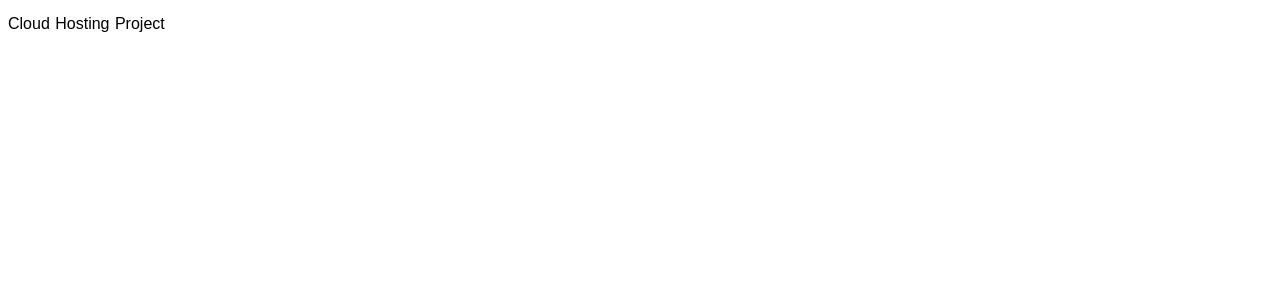
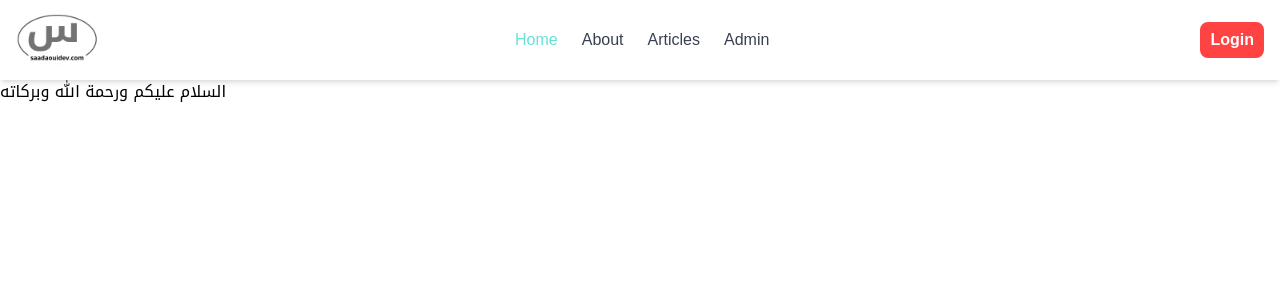
Before and after one commit to Saadaoui-Forkan/Cloud-Hosting, a Next.js app: page / in a window 1280 px wide. Shown: the top 300 px of the page. Built offline with nearby package versions, Linux system fonts and the light colour scheme.

Commit message:
create header

```diff
--- a/src/app/layout.tsx
+++ b/src/app/layout.tsx
@@ -1,5 +1,6 @@
 import { Metadata } from "next";
 import { Noto_Kufi_Arabic } from "next/font/google";
+import './globals.css'
 
 const bodyFontFamily = Noto_Kufi_Arabic({ subsets: ['arabic'] })
 
--- a/src/app/page.tsx
+++ b/src/app/page.tsx
@@ -1,7 +1,10 @@
+import Header from "@/components/header"
+
 export default function Home() {
   return (
     <div className="">
-      Cloud Hosting Project
+      <Header/>
+      السلام عليكم ورحمة الله وبركاته
     </div>
   );
 }
--- /dev/null
+++ b/src/components/header/index.tsx
@@ -0,0 +1,213 @@
+// 'use client'
+// import Image from 'next/image'
+// import Link from 'next/link'
+// import React, { useState } from 'react'
+// import logo from "../../../public/logo.png"
+// import { usePathname } from 'next/navigation'
+
+// const Header = () => {
+//   const pathname: string = usePathname()
+//   const [openNav, setOpenNav] = useState(false)
+//   return (
+//     <div className="flex justify-between items-center shadow-md h-20">
+//       <Link href="/">
+//         <Image
+//           src={logo}
+//           alt="Logo"
+//           height={100}
+//           width={100}
+//           className="cursor-pointer"
+//         />
+//       </Link>
+//       <div className="hidden md:flex items-center space-x-6 text-gray-700">
+//           <Link
+//             href="/"
+//             className={`${pathname === '/' ? 'text-accentCyan' : ' '} hover:text-accentCyan transition duration-300`}
+//           >
+//             Home
+//           </Link>
+//           <Link
+//             href="/about"
+//             className={`${pathname === '/about' ? 'text-accentCyan' : ' '} hover:text-accentCyan transition duration-300`}
+//           >
+//             About
+//           </Link>
+//           <Link
+//             href="/articles"
+//             className={`${pathname === '/articles' ? 'text-accentCyan' : ' '} hover:text-accentCyan transition duration-300`}
+//           >
+//             Articles
+//           </Link>
+//           <Link
+//             href="/admin"
+//             className={`${pathname === '/admin' ? 'text-accentCyan' : ' '} hover:text-accentCyan transition duration-300`}
+//           >
+//             Admin
+//           </Link>
+//       </div>
+//       <div className="flex items-center space-x-6 mx-4">
+//           <Link
+//             href="/login"
+//             className='px-2 py-1 bg-lightRed text-white rounded-lg font-bold border-2 border-lightRed hover:text-lightRed hover:bg-white hover:border-2 transition duration-300'
+//           >
+//             Login
+//           </Link>
+//         <div className="cursor-pointer md:hidden" onClick={()=>setOpenNav(!openNav)}>
+//           <div className="bg-darkBlue w-6 h-1 rounded-sm _transition-all _duration-150 _rotate-45 _translate-y-2"></div>
+//           <div className="bg-darkBlue w-6 h-1 my-1 rounded-sm"></div>
+//           <div className="bg-darkBlue w-6 h-1 rounded-sm _transition-all _duration-150 _rotate-[-45deg] _translate-y-[-8px]"></div>
+//         </div>
+//       </div>
+//       <div className="absolute top-0 left-0 right-0 flex flex-col md:hidden">
+//         <h2 className='text-black mx-auto text-lg'><Link href={'/'} >Home</Link></h2>
+//         <h2 className='text-black mx-auto text-lg m-3'><Link href={'/about'}>About</Link></h2>
+//         <h2 className='text-black mx-auto text-lg m-3'><Link href={'/articles'}>Articles</Link></h2>
+//         <h2 className='text-black mx-auto text-lg m-3'><Link href={'/admin'}>Admin</Link></h2>
+//       </div>
+//     </div>
+//   );
+// }
+
+// export default Header
+
+// 'use client'
+// import Image from 'next/image'
+// import Link from 'next/link'
+// import React, { useState } from 'react'
+// import logo from "../../../public/logo.png"
+// import { usePathname } from 'next/navigation'
+
+// const Header = () => {
+//   const pathname: string = usePathname()
+//   const [openNav, setOpenNav] = useState(false)
+
+//   return (
+//     <div className="flex justify-between items-center shadow-md h-20 relative">
+//       {/* Logo */}
+//       <Link href="/">
+//         <Image
+//           src={logo}
+//           alt="Logo"
+//           height={100}
+//           width={100}
+//           className="cursor-pointer"
+//         />
+//       </Link>
+
+//       {/* Menu Desktop */}
+//       <div className="hidden md:flex items-center space-x-6 text-gray-700">
+//         <Link href="/" className={`${pathname === '/' ? 'text-accentCyan' : ''} hover:text-accentCyan transition duration-300`}>Home</Link>
+//         <Link href="/about" className={`${pathname === '/about' ? 'text-accentCyan' : ''} hover:text-accentCyan transition duration-300`}>About</Link>
+//         <Link href="/articles" className={`${pathname === '/articles' ? 'text-accentCyan' : ''} hover:text-accentCyan transition duration-300`}>Articles</Link>
+//         <Link href="/admin" className={`${pathname === '/admin' ? 'text-accentCyan' : ''} hover:text-accentCyan transition duration-300`}>Admin</Link>
+//       </div>
+
+//       {/* Login Button */}
+//       <div className="flex items-center space-x-6 mx-4">
+//         <Link href="/login" className="px-2 py-1 bg-lightRed text-white rounded-lg font-bold border-2 border-lightRed hover:text-lightRed hover:bg-white transition duration-300">
+//           Login
+//         </Link>
+
+//         {/* Hamburger Menu Icon */}
+//         <div className="cursor-pointer md:hidden" onClick={() => setOpenNav(!openNav)}>
+//           <div className={`bg-darkBlue w-6 h-1 rounded-sm transition-all duration-300 ${openNav ? 'rotate-45 translate-y-2' : ''}`}></div>
+//           <div className={`bg-darkBlue w-6 h-1 my-1 rounded-sm transition-all duration-300 ${openNav ? 'opacity-0' : ''}`}></div>
+//           <div className={`bg-darkBlue w-6 h-1 rounded-sm transition-all duration-300 ${openNav ? '-rotate-45 -translate-y-2' : ''}`}></div>
+//         </div>
+//       </div>
+
+//       {/* Mobile Menu */}
+//       <div className={`absolute top-20 left-0 right-0 bg-white shadow-md md:hidden flex flex-col items-center space-y-4 transition-all duration-500 overflow-hidden ${openNav ? 'max-h-60 py-4' : 'max-h-0 py-0'}`}>
+//         <Link href="/" onClick={() => setOpenNav(false)} className="text-black text-lg hover:text-accentCyan">Home</Link>
+//         <Link href="/about" onClick={() => setOpenNav(false)} className="text-black text-lg hover:text-accentCyan">About</Link>
+//         <Link href="/articles" onClick={() => setOpenNav(false)} className="text-black text-lg hover:text-accentCyan">Articles</Link>
+//         <Link href="/admin" onClick={() => setOpenNav(false)} className="text-black text-lg hover:text-accentCyan">Admin</Link>
+//       </div>
+//     </div>
+//   );
+// }
+
+// export default Header
+
+
+'use client'
+import Image from 'next/image'
+import Link from 'next/link'
+import React, { useState } from 'react'
+import logo from "../../../public/logo.png"
+import { usePathname } from 'next/navigation'
+
+const Header = () => {
+  const pathname: string = usePathname()
+  const [openNav, setOpenNav] = useState(false)
+
+  interface NavLink {
+    name: string;
+    path: string;
+  }
+
+  const navLinks: NavLink[] = [
+    { name: 'Home', path: '/' },
+    { name: 'About', path: '/about' },
+    { name: 'Articles', path: '/articles' },
+    { name: 'Admin', path: '/admin' },
+  ];
+
+  return (
+    <div className="flex justify-between items-center shadow-md h-20 relative">
+      {/* Logo */}
+      <Link href="/">
+        <Image
+          src={logo}
+          alt="Logo"
+          height={100}
+          width={100}
+          className="cursor-pointer"
+        />
+      </Link>
+
+      {/* Menu Desktop */}
+      <div className="hidden md:flex items-center space-x-6 text-gray-700">
+        {navLinks.map(link => (
+          <Link
+            key={link.name}
+            href={link.path}
+            className={`${pathname === link.path ? 'text-accentCyan' : ''} hover:text-accentCyan transition duration-300`}
+          >
+            {link.name}
+          </Link>
+        ))}
+      </div>
+
+      {/* Login Button */}
+      <div className="flex items-center space-x-6 mx-4">
+        <Link href="/login" className="px-2 py-1 bg-lightRed text-white rounded-lg font-bold border-2 border-lightRed hover:text-lightRed hover:bg-white transition duration-300">
+          Login
+        </Link>
+
+        {/* Hamburger Menu Icon */}
+        <div className="cursor-pointer md:hidden" onClick={() => setOpenNav(!openNav)}>
+          <div className={`bg-darkBlue w-6 h-1 rounded-sm transition-all duration-300 ${openNav ? 'rotate-45 translate-y-2' : ''}`}></div>
+          <div className={`bg-darkBlue w-6 h-1 my-1 rounded-sm transition-all duration-300 ${openNav ? 'opacity-0' : ''}`}></div>
+          <div className={`bg-darkBlue w-6 h-1 rounded-sm transition-all duration-300 ${openNav ? '-rotate-45 -translate-y-2' : ''}`}></div>
+        </div>
+      </div>
+
+      {/* Mobile Menu */}
+      <div className={`absolute top-20 left-0 right-0 bg-white shadow-md md:hidden flex flex-col items-center space-y-4 transition-all duration-500 overflow-hidden ${openNav ? 'max-h-60 py-4' : 'max-h-0 py-0'}`}>
+        {navLinks.map(link => (
+          <Link
+            key={link.name}
+            href={link.path}
+            onClick={() => setOpenNav(false)}
+            className="text-darkBlue text-lg hover:text-accentCyan transition duration-300"
+          >
+            {link.name}
+          </Link>
+        ))}
+      </div>
+    </div>
+  );
+}
+
+export default Header;
--- a/tailwind.config.ts
+++ b/tailwind.config.ts
@@ -7,8 +7,19 @@ const config: Config = {
     "./src/app/**/*.{js,ts,jsx,tsx,mdx}",
   ],
   theme: {
-    extend: {}
+    extend: {
+      colors: {
+        darkBlue: 'hsl(217, 28%, 15%)',
+        darkBlue1: 'hsl(218, 28%, 13%)',
+        darkBlue2: 'hsl(216, 53%, 9%)',
+        darkBlue3: 'hsl(219, 30%, 18%)',
+        accentCyan: 'hsl(176, 68%, 64%)',
+        accentBlue: 'hsl(198, 60%, 50%)',
+        lightRed: 'hsl(0, 100%, 63%)',
+      }
+    }
   },
   plugins: [],
-};
+}
+
 export default config;
```
Also changed, not shown: public/logo.png (added).
